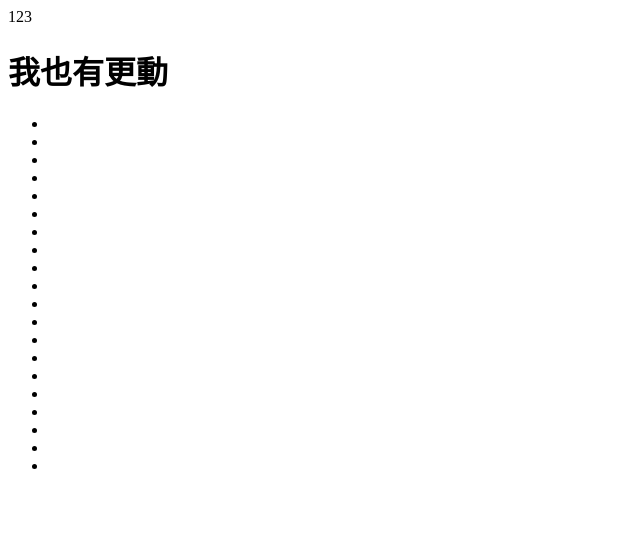
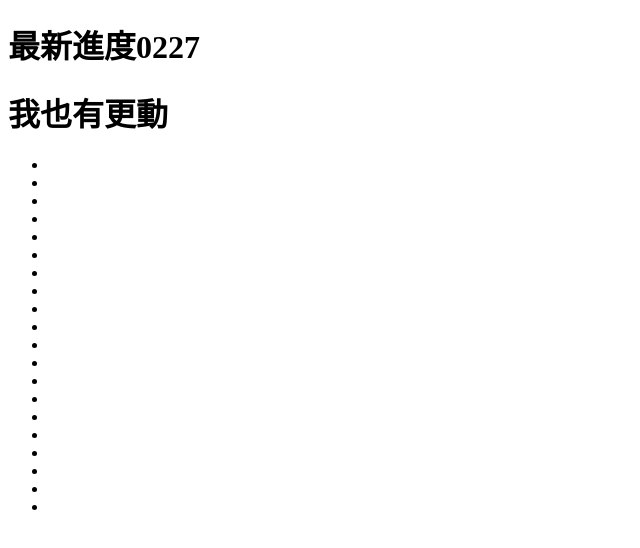
Before and after one commit to neilolee/test, a plain HTML site: page g1/index.html in a window 1280 px wide. Shown: the whole page, without its empty margins (0-640 px from the left). Drawn offline with Linux system fonts and the light colour scheme.

Commit message:
測試這次的新變更0227

```diff
--- a/g1/index.html
+++ b/g1/index.html
@@ -6,7 +6,7 @@
     <title>Document</title>
 </head>
 <body>
-    123
+<h1>最新進度0227</h1>
     <h1>我也有更動</h1>
     <ul>
         <li></li>
```
